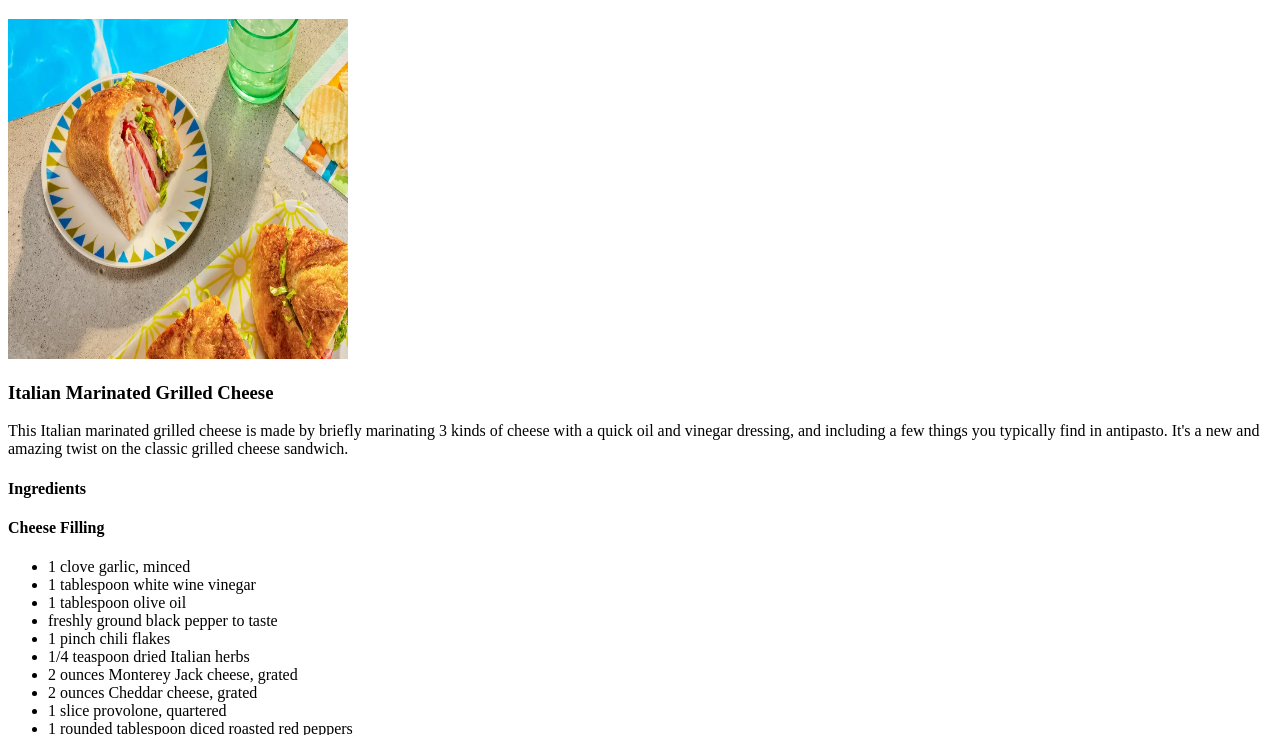
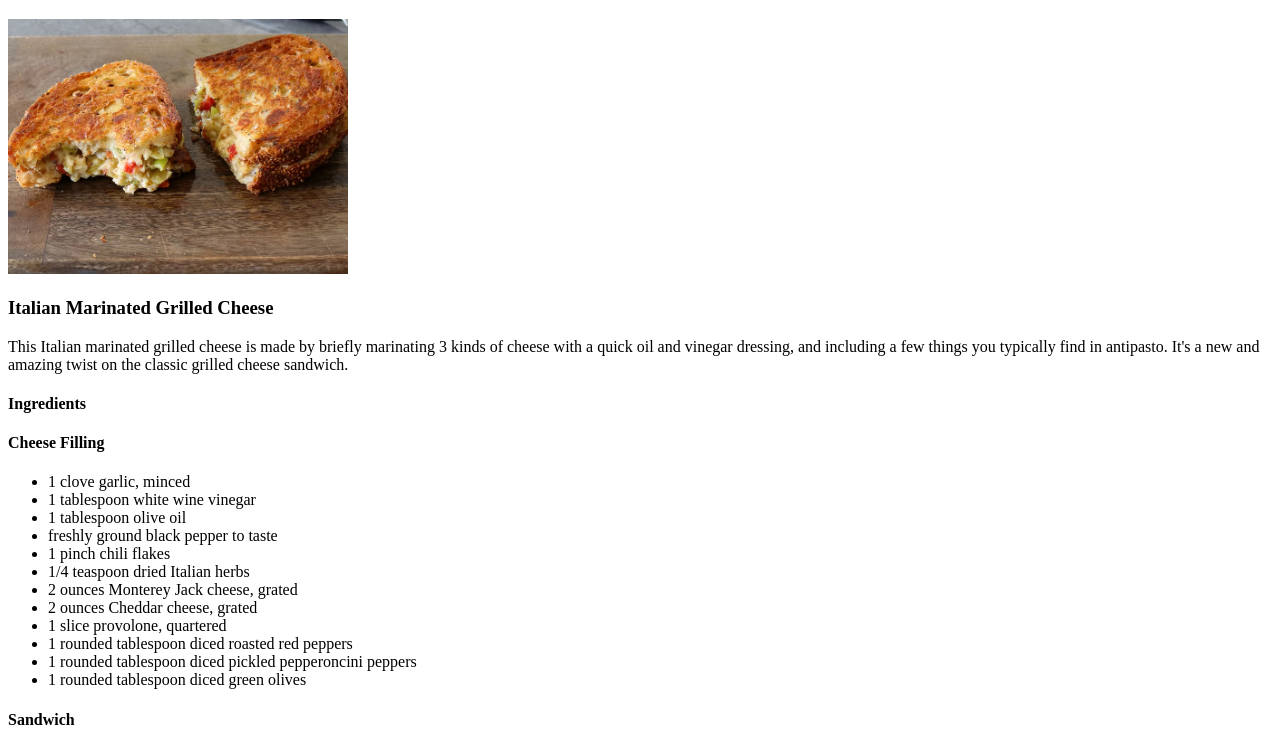
Before and after one commit to epic-quester/odin-recipes, a plain HTML site: page recipes/GrilledCheese.html in a window 1280 px wide. Shown: the part 61-796 px from the top of the page. Drawn offline with Linux system fonts and the light colour scheme.

Commit message:
fix image link for GrilledCheese page
The image link for the grilled cheese page that was supposed to show an image of GrilledCheese
showed a PoolSandwich images so i changed it to what it was supposed to be, and i made an adjustment
to the height of images of each page, making them auto instead of 340.

```diff
--- a/recipes/GrilledCheese.html
+++ b/recipes/GrilledCheese.html
@@ -6,7 +6,7 @@
 </head>
 <body>
     <h1>Grilled Cheese</h1>
-    <img src="../images/PoolSandwich.webp" alt="Pool Sandwich" height="340" width="340">
+    <img src="../images/GrilledCheese.webp" alt="Grilled Cheese" height=auto width="340">
     <h3>Italian Marinated Grilled Cheese</h3>
     <p>This Italian marinated grilled cheese is made by briefly marinating 3 kinds of cheese with a quick oil and vinegar dressing, and including a few things you typically find in antipasto. It's a new and amazing twist on the classic grilled cheese sandwich.</p>
     <h4>Ingredients</h4>
```
Also changed, not shown: recipes/EggSalad.html (+1 -1 lines), recipes/PoolSandwich.html (+1 -1 lines).
